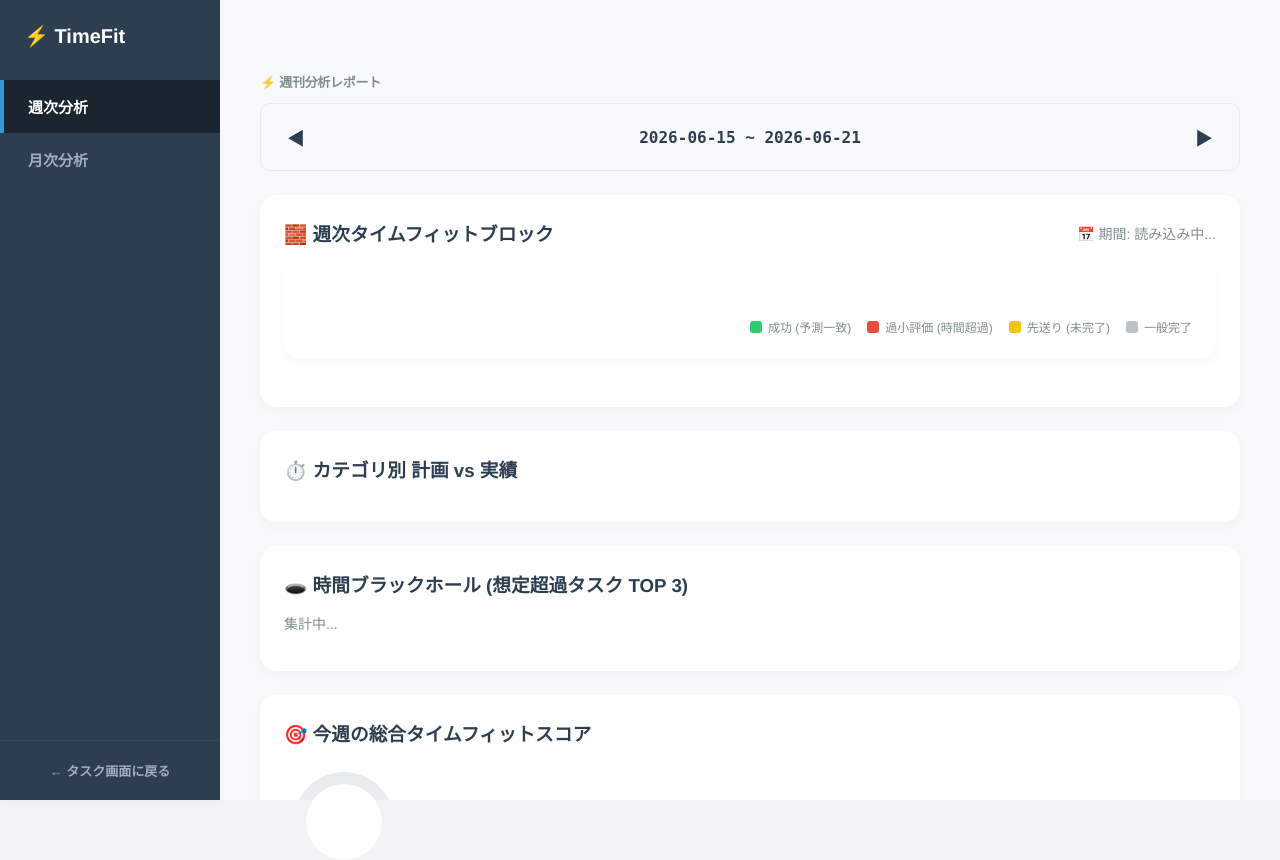
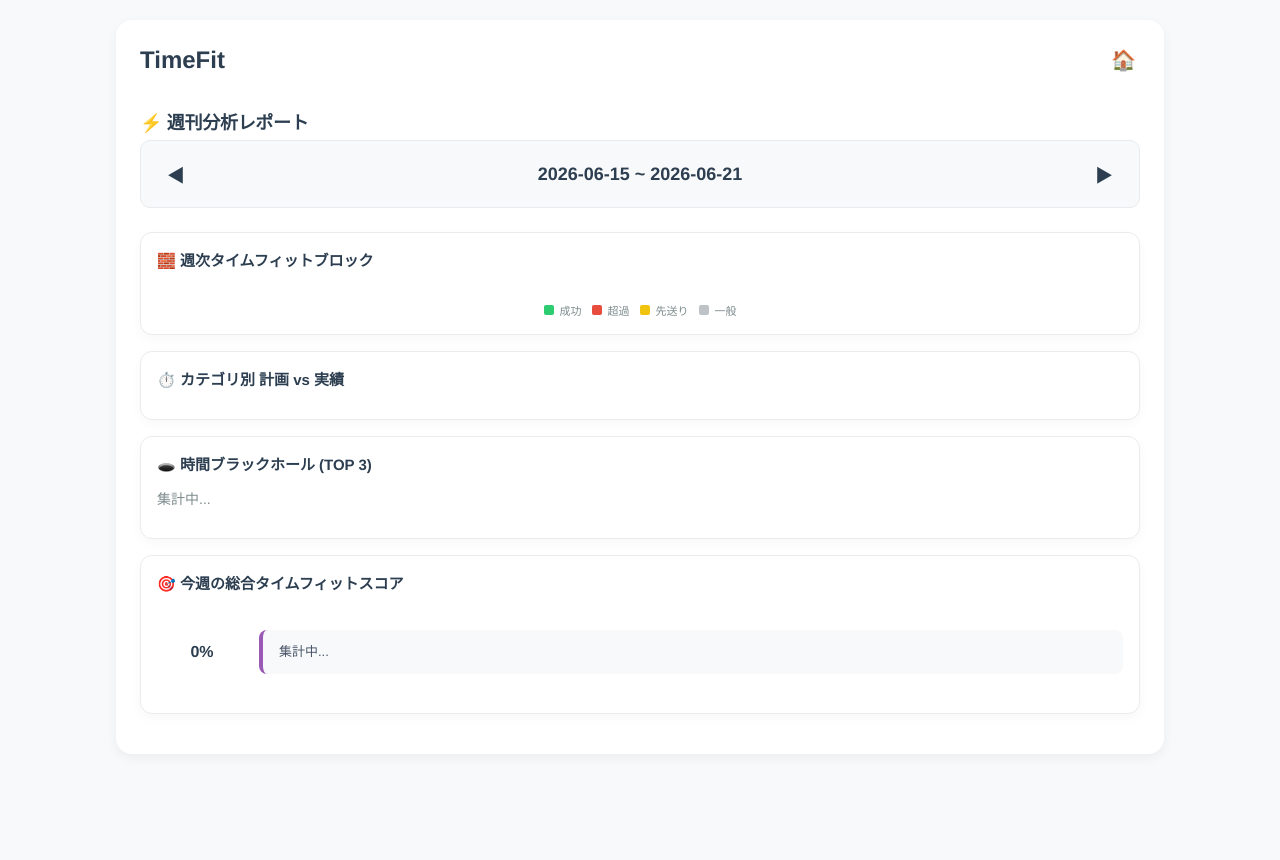
Before and after one commit to hieyon718/timefit, a Django app: page /analysis/week/ in a window 1280 px wide. After the commit the page ends 714 px from the top, so only its background shows below. Run offline with Django 5.2, Linux system fonts and the light colour scheme.

Commit message:
patch css

```diff
--- a/timefit/static/css/home.css
+++ b/timefit/static/css/home.css
@@ -112,12 +112,13 @@ header h1 {
 
 /* [기본] 카렌다 버튼 (차분한 회색 톤) */
 .sidebar ul li:nth-child(1) a {
-    background-color: #f1f2f6;
-    color: #57606f;
-    border: 1px solid #ced6e0;
+    background-color: #f1c40f; /* 🟡 Warm Yellow */
+    color: #ffffff;
+    border: 1px solid #f39c12;
 }
 .sidebar ul li:nth-child(1) a:hover {
-    background-color: #e4e7ed;
+    background-color: #f39c12; /* 호버 시 약간 짙어짐 */
+    transform: translateY(-1px);
 }
 
 /* [노랑] 주차 분석 버튼 (투두 수정모드의 부드러운 노란색 계열) */
@@ -127,17 +128,6 @@ header h1 {
     border: 1px solid #f39c12;
 }
 .sidebar ul li:nth-child(2) a:hover {
-    background-color: #f39c12; /* 호버 시 약간 짙어짐 */
-    transform: translateY(-1px);
-}
-
-/* [주황] 월차 분석 버튼 (선명한 오렌지색 계열) */
-.sidebar ul li:nth-child(3) a {
-    background-color: #f1c40f; /* 🟡 Warm Yellow */
-    color: #ffffff;
-    border: 1px solid #f39c12;
-}
-.sidebar ul li:nth-child(3) a:hover {
     background-color: #f39c12; /* 호버 시 약간 짙어짐 */
     transform: translateY(-1px);
 }
--- a/timefit/static/css/week.css
+++ b/timefit/static/css/week.css
@@ -1,314 +1,261 @@
-:root {
-    --bg-color: #f1f3f5;
-    --card-bg: #ffffff;
-    --text-main: #2c3e50;
-    --border-color: #e9ecef;
+/* timefit/static/css/week.css */
 
-    /* 🧱 타임핏 블록 상태별 핵심 컬러 지정 */
-    --color-success: #2ecc71;     /* 🟢 성공: 오차 ±10% 이내 */
-    --color-underestimated: #e74c3c; /* 🔴 과소평가: 실제 시간이 훨씬 더 걸림 */
-    --color-postponed: #f1c40f;      /* 🟡 이월: 미완료 상태 */
-    --color-default-grey: #bdc3c7;   /* ⚪ 기타 완료 (기준 외) */
+/* 1. 홈 화면 레이아웃 스펙 일치 (480px 컴팩트 뷰포트) */
+.week-layout-container {
+    max-width: 1000px;
+    margin: 0 auto;
 }
 
-body {
-    font-family: 'Helvetica Neue', Arial, sans-serif;
-    background-color: var(--bg-color);
-    color: var(--text-main);
-    margin: 0;
-    padding: 0;
+/* 주간 분석 네비게이터 바 */
+.week-navigator-bar {
     display: flex;
-    height: 100vh;
-    overflow: hidden;
+    justify-content: space-between;
+    align-items: center;
+    background: #f8f9fa;
+    padding: 8px 16px;
+    border-radius: 12px;
+    border: 1px solid #e9ecef;
+    margin-bottom: 20px;
 }
 
-/* 📁 1. 왼쪽 파일 인덱스 메뉴 레이아웃 */
-.sidebar-index {
-    width: 220px;
-    background: #2c3e50;
-    display: flex;
-    flex-direction: column;
-    padding-top: 24px;
-    box-shadow: 2px 0 10px rgba(0,0,0,0.05);
+.nav-arrow-btn {
+    background: none;
+    border: none;
+    font-size: 16px;
+    cursor: pointer;
+    color: #2c3e50;
+    padding: 6px 10px;
 }
 
-.sidebar-brand {
-    color: white;
-    font-size: 20px;
+.week-range-text {
+    font-size: 14px;
     font-weight: bold;
-    padding: 0 24px;
-    margin-bottom: 32px;
-    display: flex;
-    align-items: center;
-    gap: 8px;
+    color: #2c3e50;
+    font-family: monospace;
 }
 
-.index-tab {
-    background: none;
-    border: none;
-    color: #a0aec0;
-    font-size: 15px;
-    font-weight: bold;
-    text-align: left;
-    padding: 16px 24px;
-    cursor: pointer;
-    transition: all 0.2s;
-    border-left: 4px solid transparent;
-    width: 100%;
+/* 📦 개별 독립 섹션 박스화 (그림자 및 테두리 정밀 마감) */
+.analysis-card {
+    background: #ffffff !important;
+    border: 1px solid #e9ecef !important;
+    border-radius: 12px !important;
+    padding: 16px !important;
+    margin-bottom: 16px !important;
+    box-shadow: 0 4px 12px rgba(0,0,0,0.03) !important; /* 깔끔한 박스 레이어 형태 형성 */
 }
 
-.index-tab:hover {
-    color: white;
-    background: #34495e;
+.card-content-header {
+    margin-bottom: 14px;
+}
+.card-content-header h3 {
+    font-size: 15px;
+    font-weight: 700;
+    color: #2c3e50;
+    margin: 0;
 }
 
-/* ⚠️ 활성화된 파일 인덱스 탭 스타일 */
-.index-tab.active {
-    color: white;
-    background: #1a252f;
-    border-left: 4px solid #3498db;
-}
-
-/* 📋 메인 대시보드 콘텐츠 영역 */
-.main-content {
-    flex: 1;
-    padding: 40px;
-    overflow-y: auto;
-    background: #f8f9fa;
-}
-
-.content-header {
-    margin-bottom: 32px;
-}
-
-.content-header h2 {
-    margin: 0 0 8px 0;
-    font-size: 24px;
-}
-
-.date-range {
-    font-size: 14px;
-    color: #7f8c8d;
-}
-
-/* 🧱 2. 주간 7열 그리드 보드 스타일 */
-.weekly-grid-container {
-    background: var(--card-bg);
-    border-radius: 16px;
-    padding: 24px;
-    box-shadow: 0 4px 12px rgba(0,0,0,0.03);
-    margin-bottom: 24px;
+/* 3. 🧱 주간 7열 그리드 보드 (480px 대응 가로 롤링 전용) */
+.weekly-grid-overflow-wrapper {
+    width: 100%;
+    /* 1000px 환경에서는 가로 스크롤이 필요 없으므로 숨김 (필요시 감싸기만 유지) */
+    overflow-x: visible;
+    padding-bottom: 6px;
 }
 
 .grid-board {
     display: grid;
-    grid-template-columns: repeat(7, 1fr); /* 완벽한 7열 배치 */
-    gap: 12px;
-    margin-top: 16px;
+    /* 55px 고정 대신 1fr(균등 비율)을 사용하여 가용 폭 100%를 완벽하게 7등분합니다 */
+    grid-template-columns: repeat(7, 1fr) !important;
+    gap: 6px; /* 화면이 넓어진 만큼 열 사이의 간격도 시원하게 조정 */
+    margin-top: 12px;
 }
 
 .grid-column {
     background: #f8f9fa;
     border-radius: 8px;
-    padding: 8px;
-    min-height: 280px;
+    padding: 6px 4px;
+    min-height: 240px; /* 넓어진 화면에 맞춰 기둥의 최소 높이도 적절히 확보 */
     display: flex;
     flex-direction: column;
-    gap: 6px;
+    gap: 4px;
+    border: 1px solid #edf2f7;
 }
 
 .day-header {
     text-align: center;
-    font-size: 13px;
+    font-size: 13px; /* 가독성을 위해 폰트 크기 살짝 업 */
     font-weight: bold;
     color: #7f8c8d;
-    padding-bottom: 8px;
-    border-bottom: 2px solid var(--border-color);
+    padding-bottom: 6px;
+    border-bottom: 2px solid #e9ecef;
     margin-bottom: 4px;
 }
 
-/* 개별 타스크 미니 블록 스타일 */
+/* 개별 투두 미니 블록 고정 스타일 */
 .todo-block {
-    font-size: 11px;
-    color: white;
-    padding: 8px;
-    border-radius: 6px;
-    font-weight: 500;
-    cursor: pointer;
-    word-break: break-all;
-    transition: transform 0.1s;
-    box-shadow: 0 2px 4px rgba(0,0,0,0.05);
+    font-size: 11px; /* 폰트 크기 살짝 업 */
+    color: #ffffff !important;
+    padding: 8px 6px !important; /* 내부 여백을 늘려 더 보기 편하게 변경 */
+    border-radius: 4px !important;
+    font-weight: bold !important;
+    text-align: center !important;
+    word-break: break-all !important;
+    box-shadow: 0 1px 2px rgba(0,0,0,0.05) !important;
+    border: none !important;
+    white-space: nowrap
 }
 
-.todo-block:hover {
-    transform: scale(1.03);
-    filter: brightness(0.95);
+/* 🎨 완벽한 고정 색상 클래스 강제 주입 */
+.block-success {
+    background-color: #2ecc71 !important;
+}
+.block-underestimated {
+    background-color: #e74c3c !important;
+}
+.block-postponed {
+    background-color: #f1c40f !important;
+}
+.block-default {
+    background-color: #bdc3c7 !important;
 }
 
-/* 상태별 맵핑 클래스 */
-.block-success { background-color: var(--color-success); }
-.block-underestimated { background-color: var(--color-underestimated); }
-.block-postponed { background-color: var(--color-postponed); }
-.block-default { background-color: var(--color-default-grey); }
-
-/* 범례(Legend) 스타일 */
+/* 4. 범례 레이아웃 슬림화 */
 .legend-container {
     display: flex;
-    gap: 16px;
-    margin-top: 16px;
-    font-size: 12px;
+    gap: 10px;
+    margin-top: 12px;
+    font-size: 11px;
     color: #7f8c8d;
-    justify-content: flex-end;
+    justify-content: center;
+    flex-wrap: wrap;
 }
+.legend-item { display: flex; align-items: center; gap: 4px; }
+.legend-dot { width: 10px; height: 10px; border-radius: 2px; margin-right: 2px; }
 
-.legend-item { display: flex; align-items: center; gap: 6px; }
-.legend-dot { width: 12px; height: 12px; border-radius: 3px; }
-
-/* 월간 분석 임시 블라인드 처리 (추후 개발) */
-.hidden { display: none !important; }
-
-/* 📊 가로 막대 통계 레이아웃 */
+/* 5. ⏱️ 카테고리별 막대 그래프 스케일 */
 .category-stat-row {
-    margin-bottom: 20px;
+    margin-bottom: 12px;
+    padding-bottom: 10px;
+    border-bottom: 1px dashed #edf2f7;
+}
+.category-stat-row:last-child {
+    border-bottom: none;
 }
 .stat-meta {
     display: flex;
     justify-content: space-between;
-    font-size: 14px;
-    margin-bottom: 6px;
-    font-weight: bold;
+    font-size: 12px;
+    margin-bottom: 4px;
 }
 .bar-container {
     background: #e9ecef;
-    border-radius: 8px;
-    height: 24px;
+    border-radius: 6px;
+    height: 18px;
     overflow: hidden;
-    position: relative;
-    display: flex;
-    flex-direction: column;
-    gap: 2px;
+    margin-bottom: 4px;
 }
 .bar-fill {
     height: 100%;
-    border-radius: 4px;
-    transition: width 0.5s ease;
     display: flex;
     align-items: center;
-    padding-left: 8px;
+    padding-left: 6px;
     color: white;
-    font-size: 11px;
-    font-weight: bold;
+    font-size: 10px;
 }
 
-/* 💡 客観的事実（Fact）コーチングの文章スタイル */
-.fact-coaching-box {
-    background: #f8f9fa;
-    border-left: 4px solid #2c3e50;
-    padding: 12px 16px;
-    border-radius: 0 8px 8px 0;
-    font-size: 13.5px;
-    color: #34495e;
-    margin-top: 16px;
-    font-weight: 500;
-}
-.fact-highlight {
-    color: #e74c3c;
-    font-weight: bold;
-}
-.fact-success {
-    color: #2ecc71;
-    font-weight: bold;
-}
-.bold-black {
-    font-weight: bold;
-    color: #000000;
-}
-
-/* 🕳️ 3번 시간 블랙홀 디자인 리스트 요소 */
+/* 6. 🕳️ 블랙홀 리스트 */
 .blackhole-ordered-list {
-    list-style: none;
-    padding: 0;
-    margin: 0;
     display: flex;
     flex-direction: column;
-    gap: 10px;
+    gap: 6px;
+    padding-left: 0 !important; /* 👈 브라우저 기본 왼쪽 패딩 완전히 제거 */
+    margin: 0 !important;
 }
 .blackhole-item {
     display: flex;
     align-items: center;
     background: #f8f9fa;
-    padding: 12px;
-    border-radius: 8px;
-    border: 1px solid var(--border-color);
+    padding: 8px 12px;
+    border-radius: 6px;
+    border: 1px solid #e9ecef;
 }
 .bh-rank-badge {
     background: #e74c3c;
     color: white;
-    width: 22px;
-    height: 22px;
+    width: 18px;
+    height: 18px;
     border-radius: 50%;
     display: flex;
     align-items: center;
     justify-content: center;
-    font-size: 11px;
-    font-weight: bold;
-    margin-right: 12px;
+    font-size: 10px;
+    margin-right: 8px;
 }
-.bh-details {
-    flex: 1;
-    display: flex;
-    align-items: center;
-    gap: 8px;
-}
-.bh-task-title {
-    font-size: 14px;
-    font-weight: 600;
-}
-.bh-task-cat {
-    font-size: 11px;
-    color: #95a5a6;
-}
-.bh-excess-time {
-    font-size: 13px;
-    font-weight: 500;
-    color: #34495e;
-}
+.bh-task-title { font-size: 12.5px; font-weight: 600; }
+.bh-task-cat { font-size: 11px; color: #95a5a6; margin-left: 4px; }
+.bh-excess-time { font-size: 11.5px; margin-left: auto; }
 
-/* 🎯 4번 종합 타임핏 미니멀 도넛 차트 레이아웃 */
+/* 7. 🎯 종합 점수 도넛 컴포넌트 */
 .score-container-layout {
     display: flex;
+    flex-direction: row;
     align-items: center;
-    gap: 24px;
-    flex-wrap: wrap;
+    gap: 12px;
 }
 .donut-chart-box {
-    display: flex;
-    justify-content: center;
-    align-items: center;
-    padding: 10px;
+    position: relative;
+    padding: 0;
 }
 .circle-chart {
-    width: 100px;
-    height: 100px;
+    position: relative;
+    width: 90px;
+    height: 90px;
     border-radius: 50%;
-    background: conic-gradient(#e9ecef 0% 100%); /* 기본 그레이 기본값 */
     display: flex;
     align-items: center;
     justify-content: center;
-    transition: background 0.6s ease-in-out;
 }
 .circle-chart::before {
     content: "";
     position: absolute;
-    width: 76px;
-    height: 76px;
+    width: 68px;
+    height: 68px;
     border-radius: 50%;
-    background: var(--card-bg); /* 카드의 새하얀 배경색과 맞춰 구멍을 뜷음 */
+    background: #ffffff;
 }
 .center-score-text {
     position: relative;
-    font-size: 18px;
+    font-size: 16px;
     font-weight: bold;
     color: #2c3e50;
     z-index: 5;
 }
+.fact-coaching-box {
+    width: 100%;
+    box-sizing: border-box;
+    padding: 12px 16px;
+    background: #f8f9fa;
+    border-radius: 8px;
+    font-size: 13px;
+    line-height: 1.5;
+    color: #4a5568;
+    border-left: 4px solid #2c3e50;
+}
+
+.fact-coaching-box .fact-highlight {
+    color: #e74c3c;
+    font-weight: 800;
+}
+
+.fact-coaching-box .fact-success {
+    color: #2ecc71;
+    font-weight: 800;
+}
+
+.fact-coaching-box .bold-black {
+    color: #2c3e50;
+    font-weight: 800;
+}
+.score-coaching-theme {
+    border-left-color: #9b59b6;
+}
--- a/timefit/static/js/week.js
+++ b/timefit/static/js/week.js
@@ -29,7 +29,7 @@ function updateWeekDisplay() {
     const sundayObj = new Date(currentWeekMonday);
     sundayObj.setDate(mondayObj.getDate() + 6); // 일요일은 월요일 + 6일
 
-    const displayTag = document.getElementById('current-week-display');
+    const displayTag = document.getElementById('current-date-display');
     if (displayTag) {
         displayTag.innerText = `${formatDateString(mondayObj)} ~ ${formatDateString(sundayObj)}`;
     }
@@ -211,7 +211,7 @@ document.addEventListener('DOMContentLoaded', () => {
             loadWeeklyAnalysis();
         });
 
-        // ▶ 다음 주 클릭 시
+        // ▶ 다음 주 클릭 시git
         btnNextWeek.addEventListener('click', () => {
             const targetDate = new Date(currentWeekMonday);
             targetDate.setDate(targetDate.getDate() + 7);
--- a/timefit/templates/timefit/home.html
+++ b/timefit/templates/timefit/home.html
@@ -32,7 +32,6 @@
             <ul>
                 <li><a href="{% url 'calendar' %}">カレンダー</a></li>
                 <li><a href="{% url 'analysis_weekly' %}">週次分析</a></li>
-                <li><a href="{% url 'analysis_monthly' %}">月次分析</a></li>
             </ul>
         </div>
 
--- a/timefit/templates/timefit/week.html
+++ b/timefit/templates/timefit/week.html
@@ -12,86 +12,80 @@
 </head>
 <body>
 
-    <nav class="sidebar-index">
-        <div class="sidebar-brand">⚡ TimeFit</div>
-        <button class="index-tab active" id="tab-weekly">週次分析</button>
-        <button class="index-tab" id="tab-monthly" onclick="alert('月次分析は現在準備中です。')">月次分析</button>
-        <a href="/home/" style="margin-top: auto; padding: 20px; color: #a0aec0; text-decoration: none; font-size: 13px; font-weight: bold; text-align: center; border-top: 1px solid #34495e;">← タスク画面に戻る</a>
-    </nav>
+    <div class="app-container week-layout-container">
 
-    <main class="main-content">
+        <header>
+            <div>
+                <h1>TimeFit</h1>
+            </div>
+            <div class="header-actions">
+                <a href="{% url 'home' %}">🏠</a>
+            </div>
+        </header>
+
+        <div class="date-sub">⚡ 週刊分析レポート</div>
 
         <div class="week-navigator-container" style="margin-bottom: 24px;">
-            <div class="date-sub" style="font-size: 13px; font-weight: bold; color: #7f8c8d; margin-bottom: 6px;">⚡ 週刊分析レポート</div>
-
             <div class="week-navigator" style="display: flex; align-items: center; justify-content: space-between; background: #f8f9fa; padding: 10px 16px; border-radius: 10px; border: 1px solid #e9ecef;">
                 <button id="btn-prev-week" style="background: none; border: none; font-size: 18px; cursor: pointer; color: #2c3e50; padding: 10px;">◀</button>
-
-                <div id="current-week-display" style="font-size: 16px; font-weight: bold; color: #2c3e50; font-family: monospace;">
-                    2026.06.15 ~ 2026.06.21
-                </div>
+                <div id="current-date-display" style="font-size: 18px; font-weight: bold; color: #2c3e50;">2026.06.15 ~ 2026.06.21</div>
 
                 <button id="btn-next-week" style="background: none; border: none; font-size: 18px; cursor: pointer; color: #2c3e50; padding: 10px;">▶</button>
             </div>
         </div>
 
-        <section id="section-weekly" class="section-card" style="background:#fff; padding:24px; border-radius:16px; box-shadow: 0 4px 12px rgba(0,0,0,0.03); margin-bottom:24px;">
-            <div class="content-header" style="display:flex; justify-content:space-between; align-items:center; margin-bottom:16px;">
-                <h3 style="margin:0;">🧱 週次タイムフィットブロック</h3>
-                <div class="date-range" id="weekly-range-text" style="font-size:14px; color:#7f8c8d;">📅 期間: 読み込み中...</div>
+        <section id="section-weekly" class="analysis-card">
+            <div class="card-content-header">
+                <h3>🧱 週次タイムフィットブロック</h3>
             </div>
 
-            <div class="weekly-grid-container">
+            <div class="weekly-grid-overflow-wrapper">
                 <div class="grid-board" id="weekly-grid-board">
                     </div>
+            </div>
 
-                <div class="legend-container" style="display:flex; gap:16px; margin-top:16px; font-size:12px; color:#7f8c8d; justify-content:flex-end;">
-                    <div class="legend-item" style="display:flex; align-items:center; gap:6px;"><div class="legend-dot block-success" style="width:12px; height:12px; border-radius:3px;"></div>成功 (予測一致)</div>
-                    <div class="legend-item" style="display:flex; align-items:center; gap:6px;"><div class="legend-dot block-underestimated" style="width:12px; height:12px; border-radius:3px;"></div>過小評価 (時間超過)</div>
-                    <div class="legend-item" style="display:flex; align-items:center; gap:6px;"><div class="legend-dot block-postponed" style="width:12px; height:12px; border-radius:3px;"></div>先送り (未完了)</div>
-                    <div class="legend-item" style="display:flex; align-items:center; gap:6px;"><div class="legend-dot block-default" style="width:12px; height:12px; border-radius:3px;"></div>一般完了</div>
-                </div>
+            <div class="legend-container">
+                <div class="legend-item"><div class="legend-dot block-success"></div>成功</div>
+                <div class="legend-item"><div class="legend-dot block-underestimated"></div>超過</div>
+                <div class="legend-item"><div class="legend-dot block-postponed"></div>先送り</div>
+                <div class="legend-item"><div class="legend-dot block-default"></div>一般</div>
             </div>
         </section>
 
-        <section class="section-card" style="background:#fff; padding:24px; border-radius:16px; box-shadow: 0 4px 12px rgba(0,0,0,0.03); margin-bottom:24px;">
-            <div class="content-header" style="margin-bottom:16px;">
-                <h3 style="margin:0;">⏱️ カテゴリ別 計画 vs 実績</h3>
+        <section class="analysis-card">
+            <div class="card-content-header">
+                <h3>⏱️ カテゴリ別 計画 vs 実績</h3>
             </div>
-
             <div id="category-stats-wrapper">
-            </div>
+                </div>
         </section>
 
-        <section class="section-card" style="background:#fff; padding:24px; border-radius:16px; box-shadow: 0 4px 12px rgba(0,0,0,0.03); margin-bottom:24px;">
-            <div class="content-header" style="margin-bottom:16px;">
-                <h3 style="margin:0;">🕳️ 時間ブラックホール (想定超過タスク TOP 3)</h3>
+        <section class="analysis-card">
+            <div class="card-content-header">
+                <h3>🕳️ 時間ブラックホール (TOP 3)</h3>
             </div>
-
             <div id="blackhole-list-wrapper">
                 <p style="color:#7f8c8d; font-size:14px;">集計中...</p>
             </div>
         </section>
 
-        <section class="section-card" style="background:#fff; padding:24px; border-radius:16px; box-shadow: 0 4px 12px rgba(0,0,0,0.03); margin-bottom:24px;">
-            <div class="content-header" style="margin-bottom:16px;">
-                <h3 style="margin:0;">🎯 今週の総合タイムフィットスコア</h3>
+        <section class="analysis-card" style="margin-bottom: 10px;">
+            <div class="card-content-header">
+                <h3>🎯 今週の総合タイムフィットスコア</h3>
             </div>
-            <div class="score-container-layout" style="display:flex; align-items:center; gap:24px; flex-wrap:wrap;">
-
+            <div class="score-container-layout">
                 <div class="donut-chart-box">
                     <div class="circle-chart">
                         <span class="center-score-text" id="timefit-score-value">0%</span>
                     </div>
                 </div>
-
-                <div class="fact-coaching-box" id="score-fact-msg" style="flex: 1; margin-top: 0; border-left: 4px solid #9b59b6; padding: 12px 16px; background: #f8f9fa; border-radius: 0 8px 8px 0; font-size: 13.5px; font-weight: 500;">
+                <div class="fact-coaching-box score-coaching-theme" id="score-fact-msg">
                     集計中...
                 </div>
             </div>
         </section>
 
-    </main>
+    </div>
 
 </body>
 </html>
```
